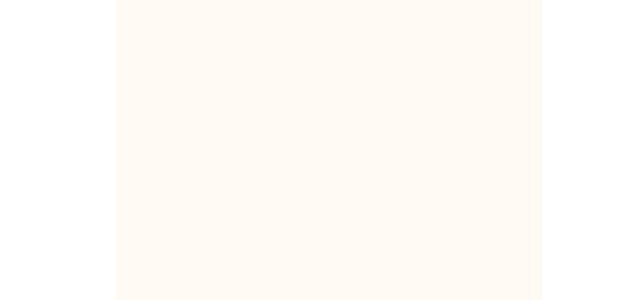
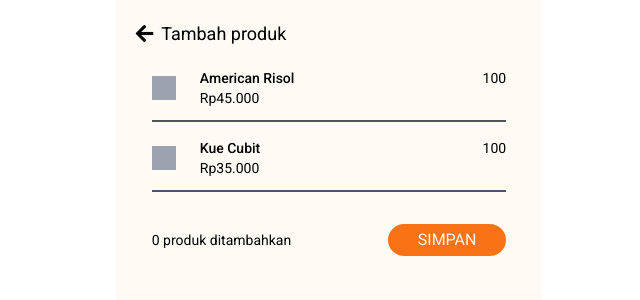
Before and after one commit to or-abdillh/dapuraya-owner, a Vue app: page /add-product in a window 1280 px wide. Before the commit this address had no page. Shown: the top 300 px of the page, without its empty margins (311-951 px from the left). Built offline with nearby package versions, Linux system fonts and the light colour scheme.

Commit message:
Create handler for AddProduct view component

```diff
--- /dev/null
+++ b/src/components/ListAddProduct.vue
@@ -0,0 +1,41 @@
+<template>
+	<section>
+		<div class="flex justify-between mb-4 border-b-2 border-gray-600 pb-3">
+			<div class="text-sm flex items-center gap-6">
+				<span>
+					<span @click="tapCheckbox" v-if="!isChecked" class="active:scale-95 duration-300 px-3 py-1 bg-gray-400"></span>
+					<span @click="tapCheckbox" v-if="isChecked" class="active:scale-95 duration-300 px-2 py-1 border-2 border-green-500 text-green-500">
+						<i class="fa fa-check"></i>
+					</span>
+				</span>
+				<span>
+					<p class="font-medium">{{ source.name }}</p>
+					<p>Rp{{ source.price.toLocaleString('id') }}</p>
+				</span>
+			</div>
+			<div class="text-sm">
+				100
+			</div>
+		</div>
+	</section>
+</template>
+
+<script setup>
+
+	import { ref } from 'vue'
+
+	const props = defineProps({
+		source: {
+			type: Object
+		}
+	})
+
+	const isChecked = ref(false)
+	const emits = defineEmits(['change'])
+
+	const tapCheckbox = () => {
+		isChecked.value = !isChecked.value
+		emits('change', isChecked.value)
+	}
+
+</script>
--- a/src/router/index.js
+++ b/src/router/index.js
@@ -35,6 +35,11 @@ const routes = [
 		name: 'EditSchedule',
 		path: '/edit-schedule',
 		component: () => import('@/views/EditSchedule.vue')
+	},
+	{
+		name: 'AddProduct',
+		path: '/add-product',
+		component: () => import('@/views/AddProduct.vue')
 	}
 ]
 
--- /dev/null
+++ b/src/views/AddProduct.vue
@@ -0,0 +1,32 @@
+<template>
+	<main>
+		<HeaderNavigation title="Tambah produk" />
+		<section class="mt-5 w-11/12 mx-auto">
+			<template v-for="(product, x) in products" :key="x">
+				<ListAddProduct :source="product" v-on:change="isChange" />
+			</template>
+		</section>
+		<section class="w-11/12 mx-auto mt-8 flex justify-between items-center">
+			<p class="text-sm">{{ count }} produk ditambahkan</p>
+			<button class="text-gray-100 bg-orange-500 w-4/12 py-1 rounded-full">SIMPAN</button>
+		</section>
+	</main>
+</template>
+
+<script setup>
+
+	import { useOrders } from '@/stores/orders'
+	import { computed, ref } from 'vue'
+	import HeaderNavigation from '@/components/HeaderNavigation.vue'
+	import ListAddProduct from '@/components/ListAddProduct.vue'
+
+	const orders = useOrders()
+	const products = computed(() => orders.products)
+	const count = ref(0)
+
+	const isChange = increment => {
+		if (increment) count.value++
+		else count.value--
+	}
+
+</script>
--- a/src/views/Products.vue
+++ b/src/views/Products.vue
@@ -8,7 +8,7 @@
 				<p class="text-base">42 customer telah order</p>
 			</div>
 
-			<div class="active:scale-95 duration-300 w-44 flex items-center gap-2 mb-5 rounded-xl px-3 py-2 text-gray-700">
+			<div @click="toAddProduct" class="active:scale-95 duration-300 w-44 flex items-center gap-2 mb-5 rounded-xl px-3 py-2 text-gray-700">
 				<i class="fa fa-plus"></i>
 				<p class="text-base">Tambah produk</p>
 			</div>
@@ -39,6 +39,12 @@
 	const toOrders = () => {
 		setTimeout(() => {
 			router.push({ name: 'Orders' })
+		}, 300);
+	}
+
+	const toAddProduct = () => {
+		setTimeout(() => {
+			router.push({ name: 'AddProduct' })
 		}, 300);
 	}
 
```
